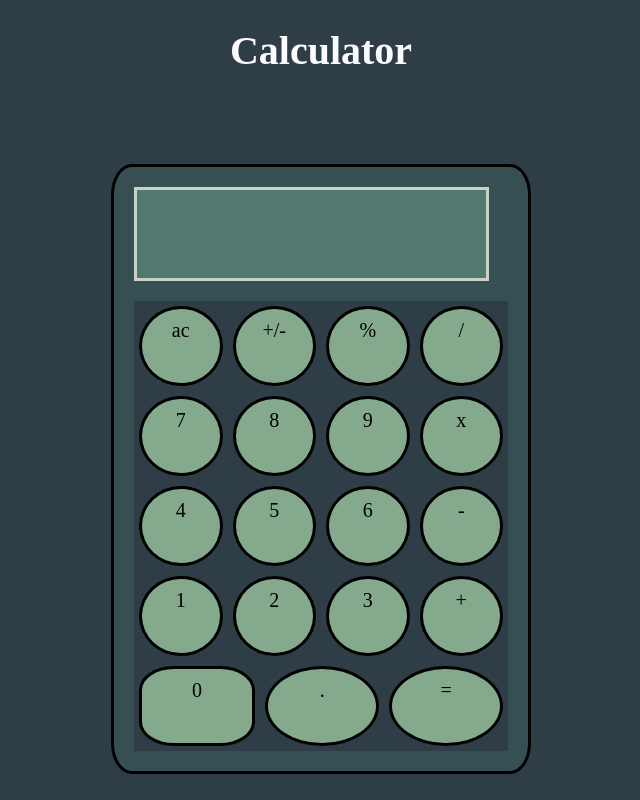
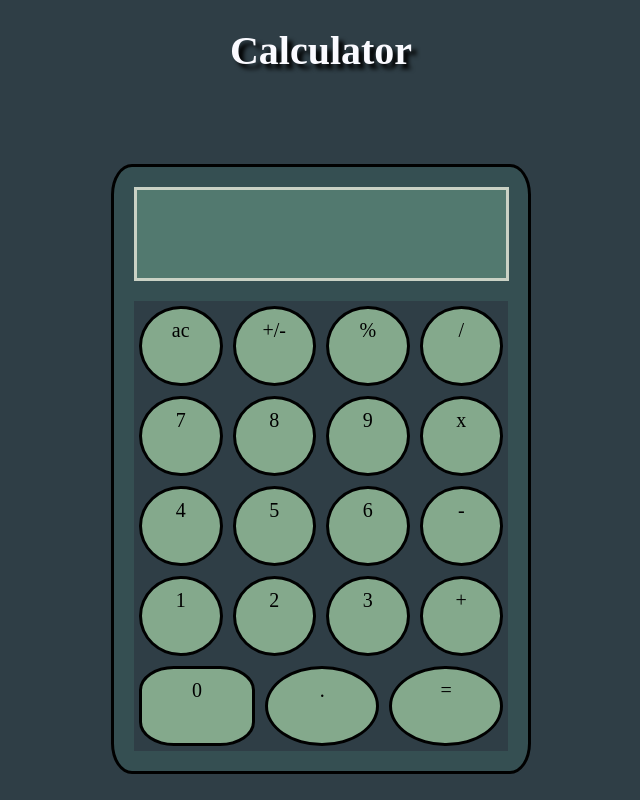
Before and after one commit to Mokshagnaram/calculator, a plain HTML site: page index.html in a window 1280 px wide. Shown: the whole page, without its empty margins (319-959 px from the left). Drawn offline with Linux system fonts and the light colour scheme.

Commit message:
Update styles.css

```diff
--- a/styles.css
+++ b/styles.css
@@ -7,6 +7,7 @@
 .head{
     color: #FAFAFF;
     font-size: 40px;;
+    text-shadow: 5px 5px 4px black;
 }
 #calc{
     display: flex;
@@ -33,18 +34,25 @@
 #display-total{
     border-style: solid;
     display: inline;
-    width: 355px;
+    width: 375px;
     height: 100px;
     margin-bottom: 20px;
     background-color: #52796F;
     color: #CAD2C5;
     font-size: 50px;
+    overflow: scroll;
+    text-shadow: 4px 4px 5px #1E2749 ;
 }
 #icon:active{
 transform : translateY(1.5);
 }
 #icon:hover{
     transform: scale(1.1);
+    cursor: pointer;
+}
+#icon_0:hover{
+    transform: scale(1.1);
+    cursor: pointer;
 }
 #icon,#icon_0{
     display:inline;
```
